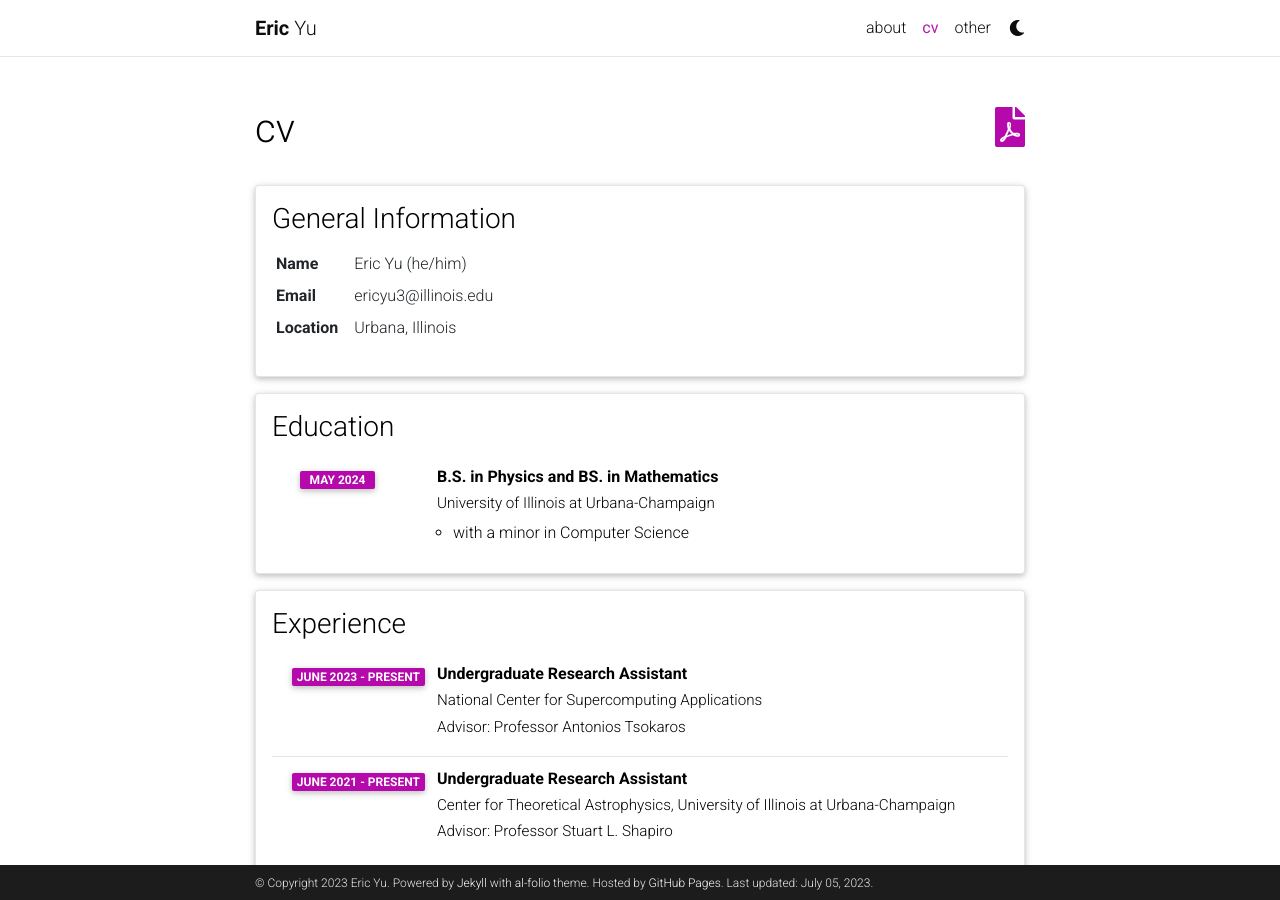
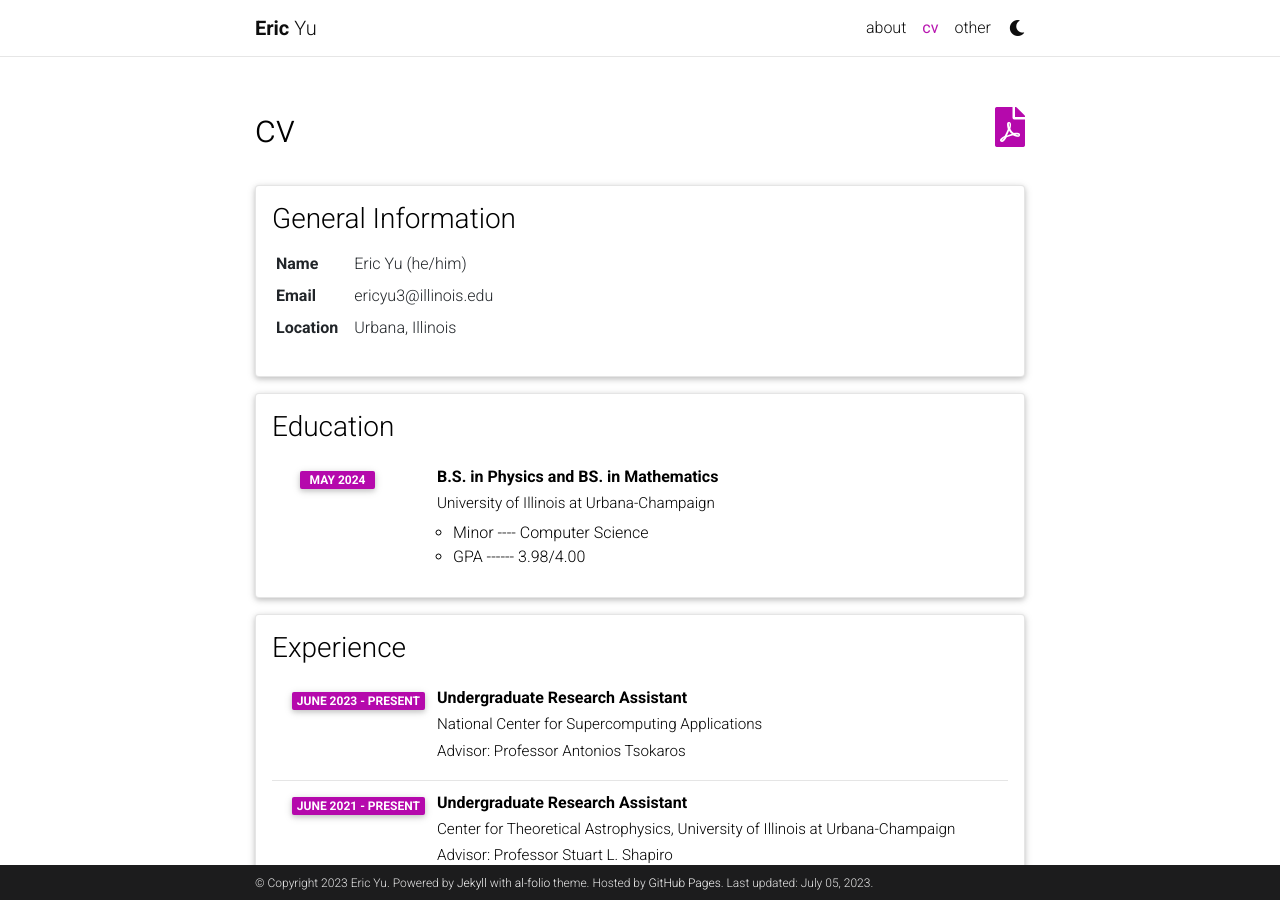
Before and after one commit to aeric-underscore/aeric-underscore.github.io, a Jekyll site: the page built from _pages/cv.md, in a window 1280 px wide and 900 px high. Built offline with Jekyll 4.4.1, drawn with Linux system fonts in a browser that asks for light colours; comment, search, counter and statistics services are not loaded; a style sheet for code colours, icons or effects is not loaded.

Commit message:
minor update CV

```diff
--- a/_data/cv.yml
+++ b/_data/cv.yml
@@ -19,7 +19,8 @@
       institution: University of Illinois at Urbana-Champaign
       year: May 2024
       description:
-        - with a minor in Computer Science
+        - Minor ---- Computer Science
+        - GPA ------ 3.98/4.00
 
 - title: Experience
   type: time_table
```
